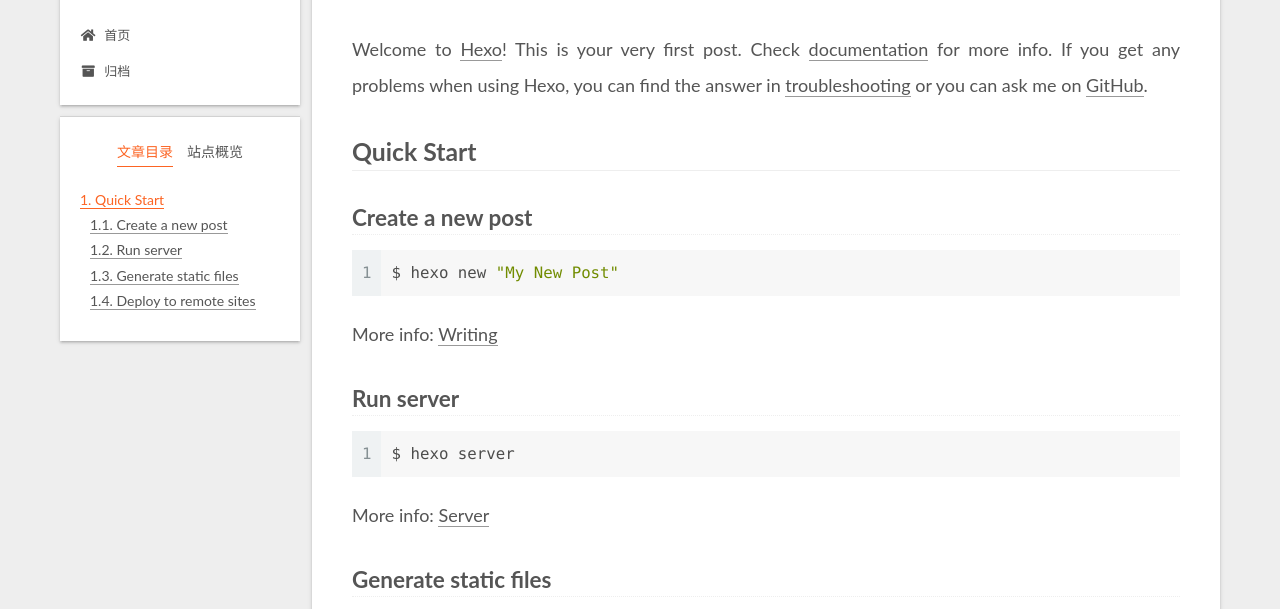
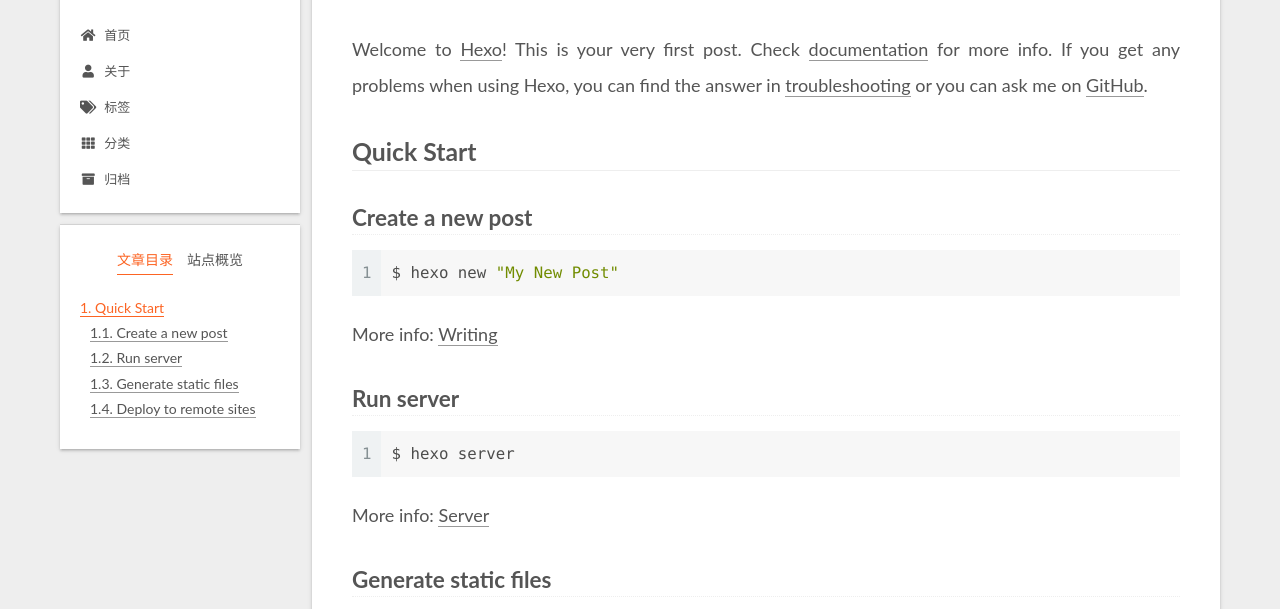
Before and after one commit to zhenshannan/zhenshannan.github.io, a plain HTML site: page 2021/01/09/hello-world/index.html in a window 1280 px wide. Shown: the part 143-752 px from the top of the page. Drawn offline with Linux system fonts and the light colour scheme.

Commit message:
Site updated: 2021-01-09 21:58:38

```diff
--- a/2021/01/09/hello-world/index.html
+++ b/2021/01/09/hello-world/index.html
@@ -116,6 +116,21 @@
         <li class="menu-item menu-item-home">
 
     <a href="/" rel="section"><i class="fa fa-home fa-fw"></i>首页</a>
+
+  </li>
+        <li class="menu-item menu-item-about">
+
+    <a href="/about/" rel="section"><i class="fa fa-user fa-fw"></i>关于</a>
+
+  </li>
+        <li class="menu-item menu-item-tags">
+
+    <a href="/tags/" rel="section"><i class="fa fa-tags fa-fw"></i>标签</a>
+
+  </li>
+        <li class="menu-item menu-item-categories">
+
+    <a href="/categories/" rel="section"><i class="fa fa-th fa-fw"></i>分类</a>
 
   </li>
         <li class="menu-item menu-item-archives">
--- a/css/main.css
+++ b/css/main.css
@@ -1168,7 +1168,7 @@ pre .javascript .function {
 }
 .links-of-author a::before,
 .links-of-author span.exturl::before {
-  background: #ffff0b;
+  background: #4f38f9;
   border-radius: 50%;
   content: ' ';
   display: inline-block;
```
Also changed, not shown: archives/2021/01/index.html (+15 -0 lines), archives/2021/index.html (+15 -0 lines), archives/index.html (+15 -0 lines), index.html (+15 -0 lines).
